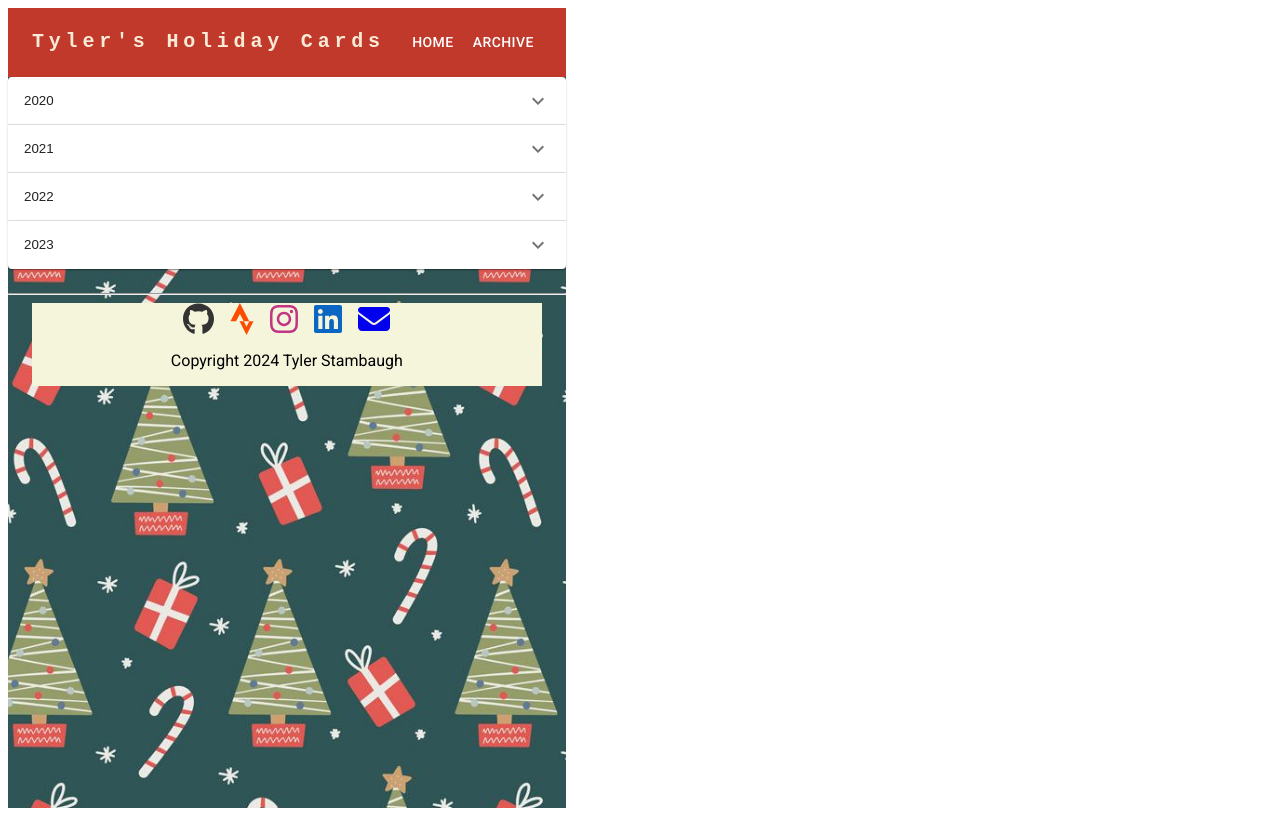
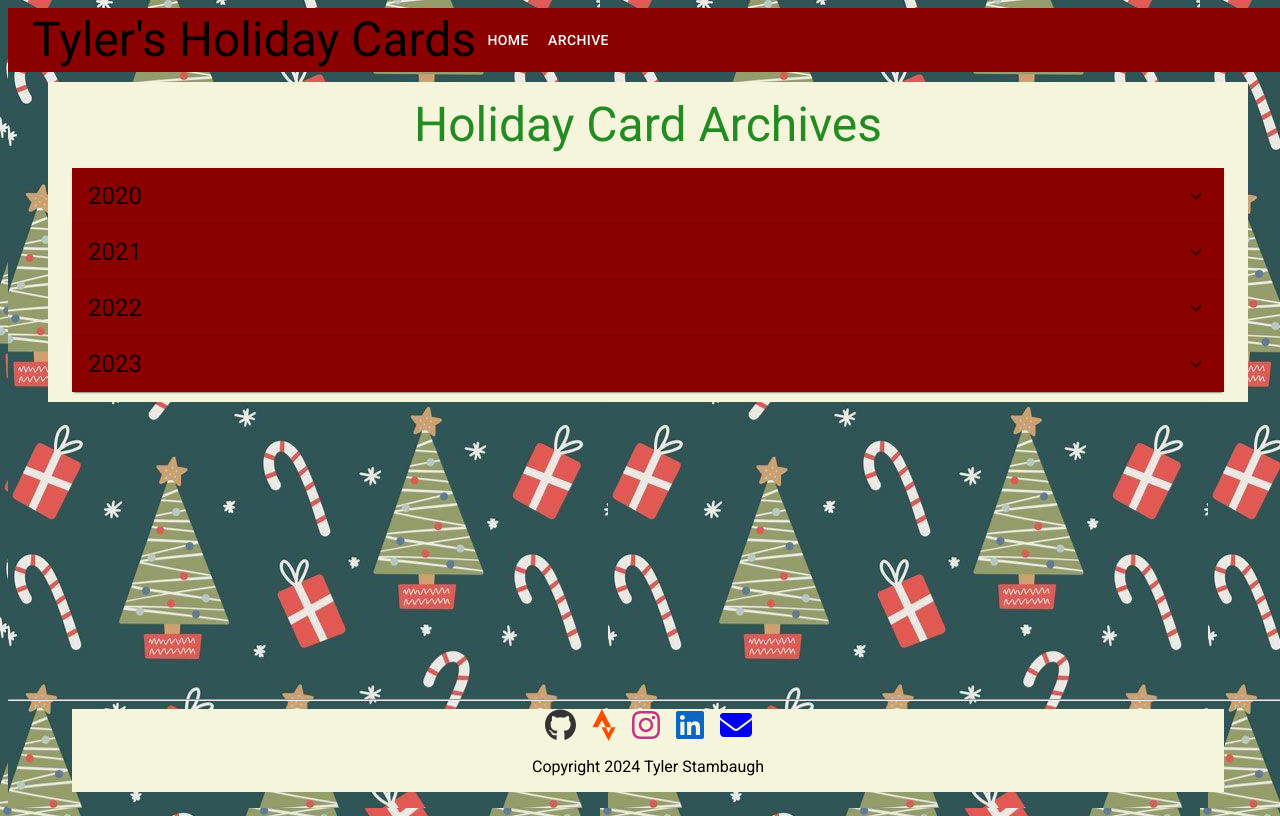
Before and after one commit to tylerstambaugh/holiday-card-site, a React (Vite) app: page /archive in a window 1280 px wide. Built offline with nearby package versions, Linux system fonts and the light colour scheme.

Commit message:
progressing with styles

```diff
--- a/src/App.css
+++ b/src/App.css
@@ -15,28 +15,29 @@ Silver: #C0C0C0 */
 
 html, body {
   font-family: -apple-system, monospace, system-ui, BlinkMacSystemFont, 'Segoe UI', Roboto, Oxygen, Ubuntu, Cantarell, 'Open Sans', 'Helvetica Neue', sans-serif;
-  color: antiquewhite;
-  display: flex;
+   background-image: url("./assets/images/background_cropped.jpg");
+  width: 100%;
 }
 
 .app {
   min-height: 100vh;
+  display: flex;
   flex-direction: column;
-  flex: 1;
   flex-grow: 1;
-   background-image: url("./assets/images/background.jpg");
+
   background-size: cover;
   background-position: center;
   background-repeat: repeat;
 }
 
-.home_container {
+.container {
+  margin-top: 10px;
   background-color: beige;
+  padding-bottom: 10px;
 }
 
-
 .header {
-  background-color: #C0392B;
+  background-color: #8B0000;
   height: fit-content;
   display: flex;
   flex-direction: row;
@@ -50,29 +51,42 @@ html, body {
   color: black;
   padding: 1rem 0;
   position: sticky;
-  width: auto;
 }
 
 p {
   color: #000;
 }
 
-.home-title {
-  color: #32CD32;
-}
-.archive-accordion-header-selected {
-  background-color: #FFD700;
+.title {
+  padding-top: 15px;
+  padding-bottom: 15px;
+  background-color: beige;
+  color: #228B22;
 }
 
-.archive-accordion-header-unselected {
-  background-color: #C0C0C0;
+.accordion {
+     background-color: beige;
+     justify-content: center;
 }
 
-.archive-photo-box {
-  justify-content: center;
-  align-content: center;
-  min-width: auto;
-  min-height: auto;
+.accordion-summary {
+  display: flex;
+  text-align: center;
+}
+
+
+.accordion-details {
+       justify-content: center;
+  display: flex;
+  text-align: center;
+  background-color: beige;
+}
+
+.zoom-photo-box {
+         justify-content: center;
+  display: flex;
+  text-align: center;
+  background-color: beige;
 }
 
 .archive-photo {
@@ -82,8 +96,8 @@ p {
 }
 
 .icon-container {
-   width: 100%;
    justify-content: center;
+    background-color: beige;
 }
 
 .fa_icon {
--- a/src/components/footer.tsx
+++ b/src/components/footer.tsx
@@ -16,9 +16,9 @@ export const Footer: React.FC = () => {
       className={`footer`}
     >
       <hr />
-      <Container >
+      <Container>
         <Stack
-          className="icon-container" direction="row" spacing={2} sx={{ backgroundColor: "beige" }}
+          className="icon-container" direction="row" spacing={2}
         >
           <a
             href="https://github.com/tylerstambaugh"
@@ -51,7 +51,7 @@ export const Footer: React.FC = () => {
             />
           </a>
         </Stack>
-        <Stack className="text-center" sx={{backgroundColor: "beige"}}>
+        <Stack className="text-center" sx={{ backgroundColor: "beige" }}>
           <p>Copyright 2024 Tyler Stambaugh</p>
         </Stack>
       </Container>
--- a/src/components/header.tsx
+++ b/src/components/header.tsx
@@ -21,18 +21,18 @@ export const Header = () => {
   return (
 
     <Toolbar className="header">
-      <Link variant="h6" underline="none" color="inherit" href="/">
+      <Link underline="none" color="inherit" href="/">
         <Typography
-          variant="h6"
+          variant="h3"
           noWrap
           sx={{
-            mr: 2,
+            // mr: 2,
+            // fontFamily: 'monospace',
+            // fontWeight: 700,
+            // letterSpacing: '.3rem',
+            // color: 'inherit',
+            // textDecoration: 'none',
             display: { xs: 'none', md: 'flex' },
-            fontFamily: 'monospace',
-            fontWeight: 700,
-            letterSpacing: '.3rem',
-            color: 'inherit',
-            textDecoration: 'none',
           }}
         >
           Tyler's Holiday Cards
@@ -76,12 +76,12 @@ export const Header = () => {
         <Typography
           variant="h6"
           sx={{
+            // fontFamily: 'monospace',
+            // fontWeight: 700,
+            // color: 'inherit',
+            // textDecoration: 'none',
+            flexGrow: 1,
             display: { xs: 'flex', md: 'none' },
-            flexGrow: 1,
-            fontFamily: 'monospace',
-            fontWeight: 700,
-            color: 'inherit',
-            textDecoration: 'none',
           }}
         >
           Tyler's Holiday Cards
@@ -92,7 +92,7 @@ export const Header = () => {
           <Button
             key={page.name}
             onClick={() => { navigate(`${page.route}`); handleCloseNavMenu() }}
-            sx={{ my: 2, color: 'white', display: 'block' }}
+            sx={{  color: 'white', display: 'block' }}
           >
             {page.name}
           </Button>
--- a/src/pages/archive.tsx
+++ b/src/pages/archive.tsx
@@ -1,5 +1,5 @@
 import React, { useState } from "react"
-import { Accordion, AccordionDetails, AccordionSummary, Box, Button } from "@mui/material"
+import { Accordion, AccordionDetails, AccordionSummary, Box, Button, Container, Typography } from "@mui/material"
 import Zoom from "react-medium-image-zoom";
 import "react-medium-image-zoom/dist/styles.css";
 import ExpandMoreIcon from '@mui/icons-material/ExpandMore';
@@ -11,6 +11,7 @@ import Front2022 from '../assets/images/holiday-cards/2022_CreationOfBoone.jpg';
 import Back2022 from '../assets/images/holiday-cards/2022_CreationOfBoone_back.jpg';
 import Front2023 from '../assets/images/holiday-cards/2023_American_Gothic.jpg';
 import Back2023 from '../assets/images/holiday-cards/2023_American_Gothic_back.jpg';
+import "../App.css"
 
 
 type ArchiveItem = {
@@ -51,41 +52,44 @@ export const Archive: React.FC = () => {
         };
 
     return (
-        <div>
-
+        <Container className="container">
+            <Typography variant={"h3"} align={"center"} className={"title"}>Holiday Card Archives</Typography>
             {archiveItems.map((item: ArchiveItem, index) => (
-                <Accordion key={index} expanded={expanded === `panel${index}`} onChange={handleChange(`panel${index}`)}>
+                <Accordion key={index} expanded={expanded === `panel${index}`} onChange={handleChange(`panel${index}`)} className="accordion">
                     <AccordionSummary
                         expandIcon={<ExpandMoreIcon />}
                         aria-controls="panel1-content"
                         id={`panel${index}-header`}
                         sx={{
                             '&.Mui-expanded': {
-                                backgroundColor: '#FFD700', // Style for expanded state
+                                backgroundColor: '#228B22 ', // Style for expanded state
                             },
-                            '&.Mui-collapsed': {
-                                backgroundColor: '#000', // Style for collapsed state
-                            },
+                            backgroundColor: '#8B0000  ', // Style for collapsed state
+
 
                         }}
+                        className="accordion-summary"
                     >
+                        <Typography variant={"h5"} color="8B0000" align="center">
+
                             {item.year}
+                        </Typography>
                     </AccordionSummary>
-                    <AccordionDetails>
+                    <AccordionDetails className={"accordion-details"}>
                         <Box className={"archive-photo-box"}>
                             <ArchiveImage showBack={showPhotoBack} item={item} />
-                        </Box>
                             <Button variant="contained" onClick={() => {
                                 setShowPhotoBack(!showPhotoBack)
                             }}>
                                 {showPhotoBack ? "Show Front" : "Show Back"}
                             </Button>
+                        </Box>
                     </AccordionDetails>
                 </Accordion>
             )
             )}
 
-        </div >
+        </Container >
     )
 
 }
@@ -99,13 +103,14 @@ const ArchiveImage = ({ showBack, item }: ArchiveImageProps) => {
 
     return (
         showBack ?
-            <Zoom>
+            <Zoom >
+                <Box className={"zoom-box"}>
 
                 <img src={item.photoBackPath} className="archive-photo" />
+                </Box>
             </Zoom>
             :
             <Zoom>
-
                 <img src={item.photoFrontPath} className="archive-photo" />
             </Zoom>
     )
--- a/src/pages/home.tsx
+++ b/src/pages/home.tsx
@@ -7,12 +7,12 @@ export const Home: React.FC = () => {
 
     return (
         <Container >
-            <Box className='home-container'>
+            <Box className='container'>
                 <Grid container spacing={2} justifyContent={"center"} className='home-container'>
-                    <Grid size={{ xs: 10, md: 8 }}>
+                    <Grid size={{ xs: 10, md: 8 }} className='home-container'>
 
-                        <Typography variant="h3" align="center" className='home-title' >
-                            2024 <br /> Year In Review
+                        <Typography variant="h3" align="center" className='title' >
+                            2024 Year In Review
                         </Typography>
                         <Typography >It's been another fantastic year and it flew by quicker than the last. I started a new job in April with {" "}
                             <Link href={"http://www.redroverk12.com"} target={"_blank"}>
```
Also changed, not shown: src/assets/images/background_cropped.JPG (added). Lines whose indentation alone changed are shown as unchanged.
